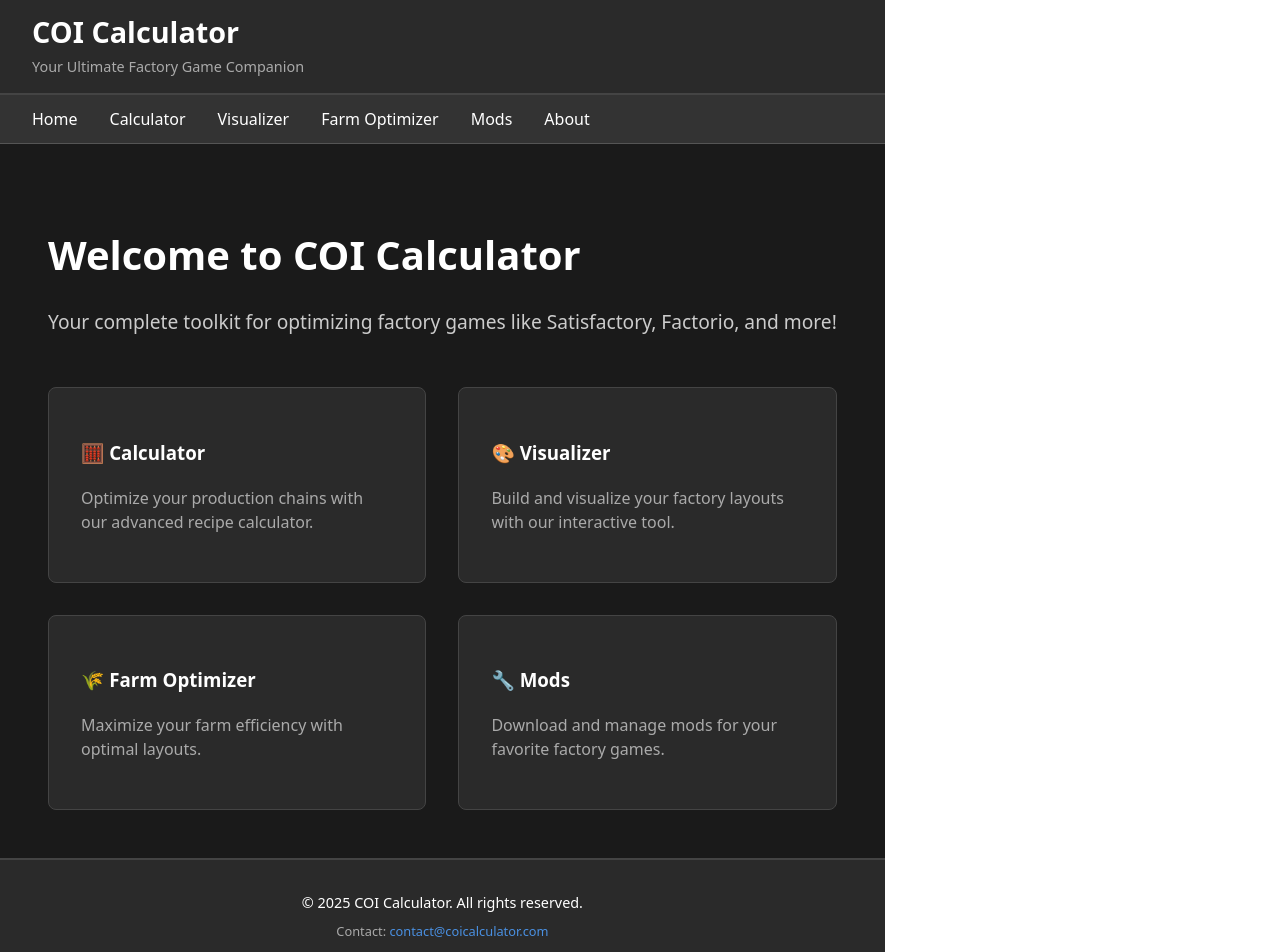
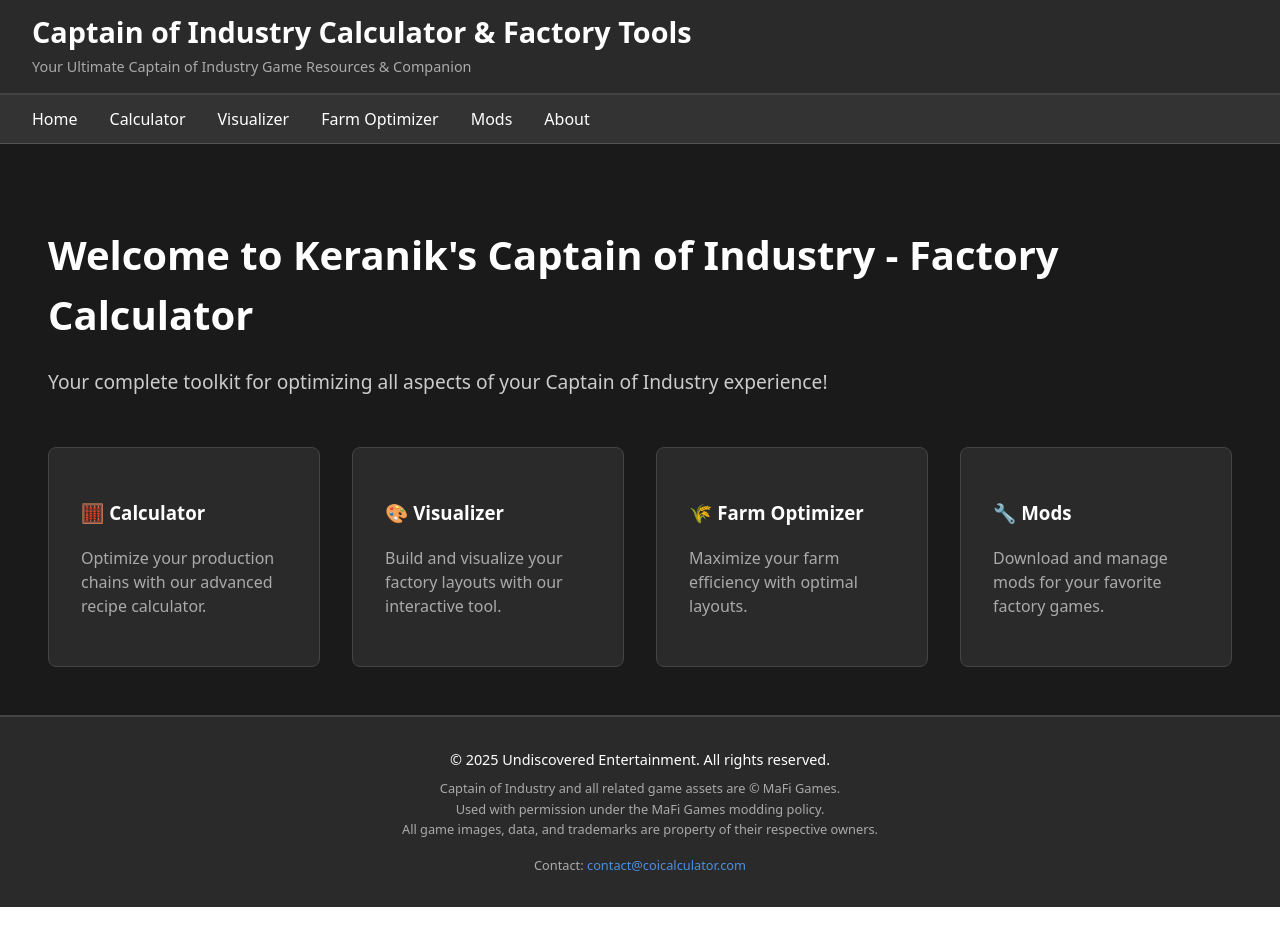
Before and after one commit to Keranik/keranik.github.io, a React (Vite) app: page / in a window 1280 px wide. Shown: the top 952 px of the page. After the commit the page ends 907 px from the top, so only its background shows below. Built offline with nearby package versions, Linux system fonts and the light colour scheme.

Commit message:
Add multi-page structure with React Router

```diff
--- a/index.html
+++ b/index.html
@@ -4,7 +4,8 @@
     <meta charset="UTF-8" />
     <link rel="icon" type="image/svg+xml" href="/vite.svg" />
     <meta name="viewport" content="width=device-width, initial-scale=1.0" />
-    <title>factory-calculator</title>
+    <title>Captain of Industry Calculator & Tools - COI Planner</title>
+    <meta name="description" content="Free production calculator, factory planner, and optimization tools for Captain of Industry. Plan recipes, visualize layouts, and optimize your factory." />
   </head>
   <body>
     <div id="root"></div>
--- a/src/components/Layout.jsx
+++ b/src/components/Layout.jsx
@@ -5,9 +5,9 @@
     <div style={{ display: 'flex', flexDirection: 'column', minHeight: '100vh', backgroundColor: '#1a1a1a', color: 'white' }}>
       {/* Header */}
       <header style={{ backgroundColor: '#2a2a2a', padding: '1rem 2rem', borderBottom: '2px solid #444' }}>
-        <h1 style={{ margin: 0, fontSize: '1.8rem' }}>COI Calculator</h1>
+        <h1 style={{ margin: 0, fontSize: '1.8rem' }}>Captain of Industry Calculator & Factory Tools</h1>
         <p style={{ margin: '0.5rem 0 0 0', fontSize: '0.9rem', color: '#aaa' }}>
-          Your Ultimate Factory Game Companion
+          Your Ultimate Captain of Industry Game Resources & Companion
         </p>
       </header>
 
@@ -31,10 +31,15 @@
       {/* Footer */}
       <footer style={{ backgroundColor: '#2a2a2a', padding: '2rem', borderTop: '2px solid #444', textAlign: 'center' }}>
         <p style={{ margin: '0 0 0.5rem 0', fontSize: '0.9rem' }}>
-          © {new Date().getFullYear()} COI Calculator. All rights reserved.
+          © {new Date().getFullYear()} Undiscovered Entertainment. All rights reserved.
         </p>
-        <p style={{ margin: 0, fontSize: '0.8rem', color: '#aaa' }}>
-          Contact: <a href="mailto:contact@coicalculator.com" style={{ color: '#4a90e2' }}>contact@coicalculator.com</a>
+        <p style={{ margin: '0.5rem 0', fontSize: '0.8rem', color: '#aaa', lineHeight: '1.6' }}>
+          Captain of Industry and all related game assets are © MaFi Games.<br />
+          Used with permission under the MaFi Games modding policy.<br />
+          All game images, data, and trademarks are property of their respective owners.
+        </p>
+        <p style={{ margin: '1rem 0 0 0', fontSize: '0.8rem', color: '#aaa' }}>
+          Contact: <a href="mailto:contact@coicalculator.com" style={{ color: '#4a90e2', textDecoration: 'none' }}>contact@coicalculator.com</a>
         </p>
       </footer>
     </div>
--- a/src/pages/About.jsx
+++ b/src/pages/About.jsx
@@ -1,4 +1,11 @@
+import { useEffect } from 'react';
+
 const About = () => {
+
+useEffect(() => {
+  document.title = 'About & Contact - COI Calculator Tools';
+}, []);
+
   return (
     <div style={{ padding: '2rem', maxWidth: '800px', margin: '0 auto' }}>
       <h2>About COI Calculator</h2>
--- /dev/null
+++ b/src/pages/Calculator.jsx
@@ -0,0 +1,25 @@
+import { useEffect } from 'react';
+
+const Calculator = () => {
+  useEffect(() => {
+    document.title = 'Production Calculator - Captain of Industry Tools';
+  }, []);
+
+  return (
+    <div style={{ padding: '2rem' }}>
+      <h2>Production Calculator</h2>
+      <p style={{ color: '#aaa' }}>Calculator functionality coming soon...</p>
+      <div style={{ backgroundColor: '#2a2a2a', padding: '2rem', marginTop: '2rem', borderRadius: '8px' }}>
+        <p>This will include:</p>
+        <ul style={{ color: '#ccc' }}>
+          <li>Recipe optimization</li>
+          <li>Input/output balancing</li>
+          <li>Resource chain planning</li>
+          <li>Production rate calculations</li>
+        </ul>
+      </div>
+    </div>
+  );
+};
+
+export default Calculator;
--- a/src/pages/FarmOptimizer.jsx
+++ b/src/pages/FarmOptimizer.jsx
@@ -1,4 +1,11 @@
+import { useEffect } from 'react';
+
 const FarmOptimizer = () => {
+
+useEffect(() => {
+  document.title = 'Farm Layout Optimizer - COI Tools';
+}, []);
+
   return (
     <div style={{ padding: '2rem' }}>
       <h2>Farm Optimizer</h2>
--- a/src/pages/Home.jsx
+++ b/src/pages/Home.jsx
@@ -1,9 +1,15 @@
+import { useEffect } from 'react';
+
 const Home = () => {
+  useEffect(() => {
+    document.title = 'Captain of Industry Calculator & Factory Tools';
+  }, []);
+
   return (
     <div style={{ padding: '3rem', maxWidth: '1200px', margin: '0 auto' }}>
-      <h2 style={{ fontSize: '2.5rem', marginBottom: '1rem' }}>Welcome to COI Calculator</h2>
+      <h2 style={{ fontSize: '2.5rem', marginBottom: '1rem' }}>Welcome to Keranik's Captain of Industry - Factory Calculator</h2>
       <p style={{ fontSize: '1.2rem', lineHeight: '1.8', color: '#ccc' }}>
-        Your complete toolkit for optimizing factory games like Satisfactory, Factorio, and more!
+        Your complete toolkit for optimizing all aspects of your Captain of Industry experience!
       </p>
 
       <div style={{ display: 'grid', gridTemplateColumns: 'repeat(auto-fit, minmax(250px, 1fr))', gap: '2rem', marginTop: '3rem' }}>
--- a/src/pages/Mods.jsx
+++ b/src/pages/Mods.jsx
@@ -1,4 +1,11 @@
+import { useEffect } from 'react';
+
 const Mods = () => {
+
+useEffect(() => {
+  document.title = 'Mods & Downloads - Captain of Industry Tools';
+}, []);
+
   return (
     <div style={{ padding: '2rem' }}>
       <h2>Mods</h2>
--- a/src/pages/Visualizer.jsx
+++ b/src/pages/Visualizer.jsx
@@ -1,7 +1,8 @@
-import { useCallback, useState } from 'react';
+import { useCallback, useState, useEffect } from 'react';
 import { ReactFlow, Background, Controls, MiniMap, ReactFlowProvider, useNodesState, useEdgesState, Handle } from '@xyflow/react';
 import '@xyflow/react/dist/style.css';
 import GameData from '../GameData';
+
 
 const nodeTypes = {};
 
@@ -64,6 +65,10 @@
     const [nodes, setNodes, onNodesChange] = useNodesState([]);
     const [edges, setEdges, onEdgesChange] = useEdgesState([]);
     const [selectedMachines, setSelectedMachines] = useState([]);
+
+useEffect(() => {
+  document.title = 'Factory Visualizer - Captain of Industry Tools';
+}, []);
 
     // Shape/color map by type
     const getPortStyle = (portType, inferredType = 'unknown') => {
```
